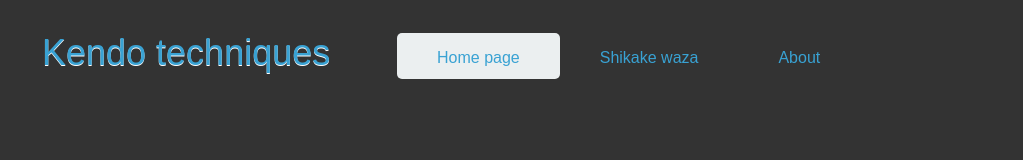
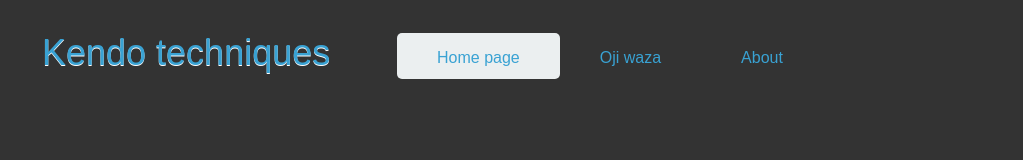
Before and after one commit to kendo-techniques/kendo-techniques.github.io, a plain HTML site: page podstrona-shikake.html in a window 1280 px wide. Shown: the top 160 px of the page, without its empty margins (128-1151 px from the left). Drawn offline with Linux system fonts and the light colour scheme.

Commit message:
Update podstrona-shikake.html

```diff
--- a/podstrona-shikake.html
+++ b/podstrona-shikake.html
@@ -23,7 +23,7 @@
     <div id="menu">
         <ul>
         <li><a href="index.html" class="menu_active">Home page</a></li>
-        <li><a href="podstrona-shikake">Shikake waza</a></li>
+        <li><a href="podstrona-oji">Oji waza</a></li>
         <li><a href="podstrona-about">About</a></li>
         </ul>
     </div>
```
